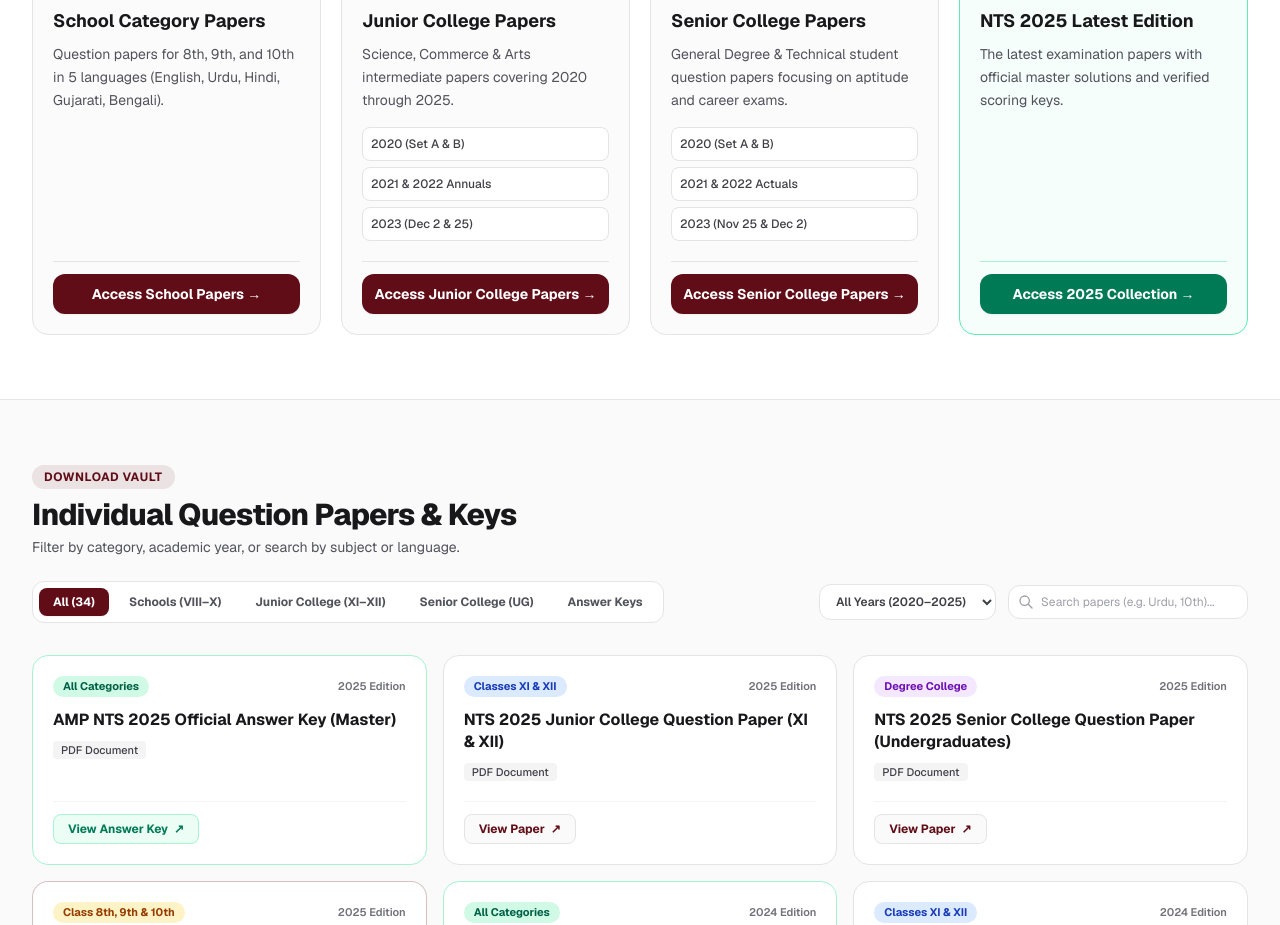
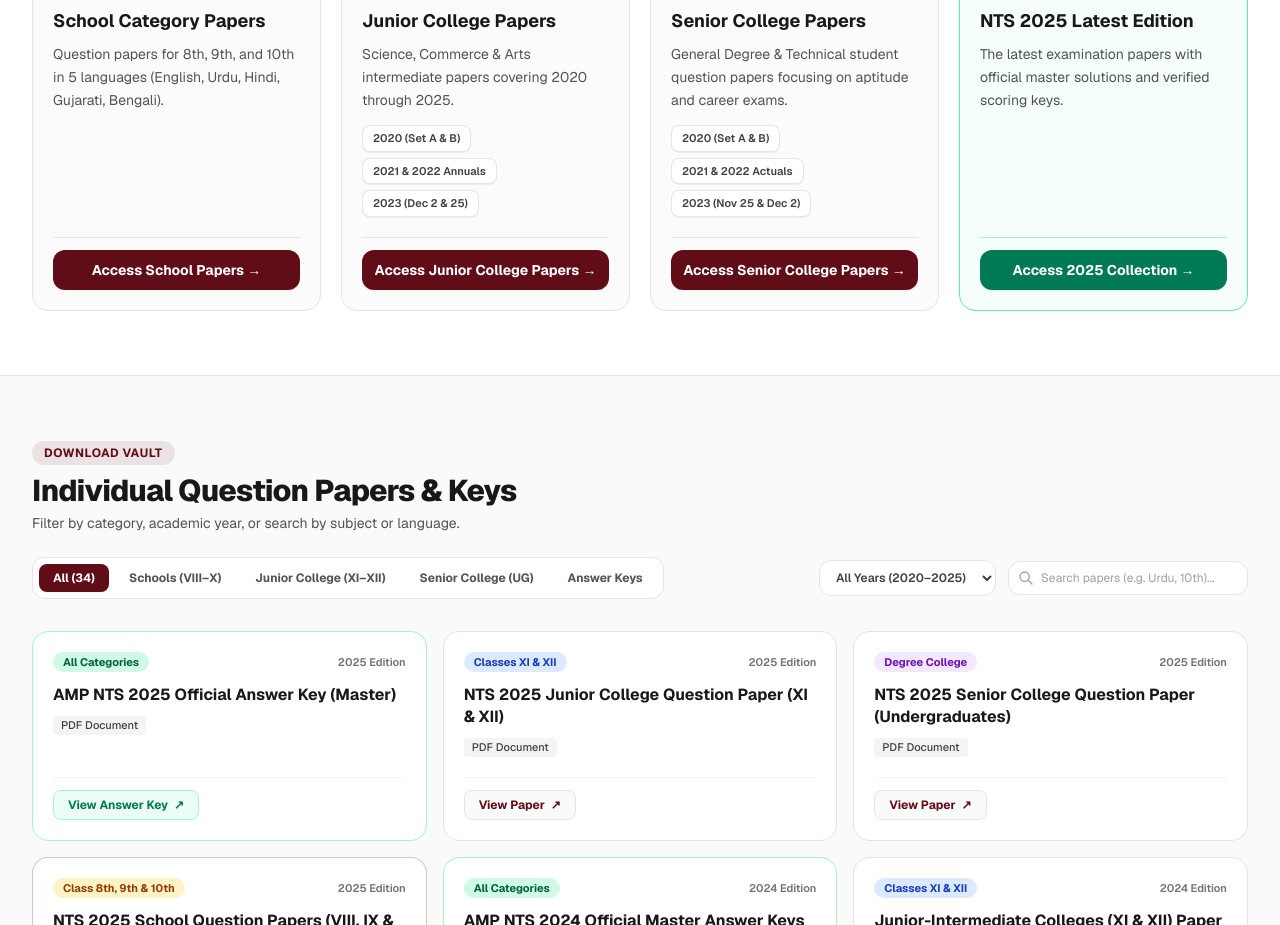
Before and after one commit to ansariafzal-ka/AMP-World-NTS-Web-Application-, a Next.js app: page /Mock_Papers in a window 1280 px wide. Shown: the part 1080-2005 px from the top of the page. Built offline with nearby package versions, Linux system fonts and the light colour scheme.

Commit message:
Convert badges in Cards 2 and 3 into compact inline pill tags

```diff
--- a/src/components/mock-papers/MockPapersContent.tsx
+++ b/src/components/mock-papers/MockPapersContent.tsx
@@ -553,16 +553,16 @@
                   Science, Commerce & Arts intermediate papers covering 2020 through 2025.
                 </p>
 
-                <div className="mt-4 space-y-1.5 text-xs text-zinc-700 font-medium">
-                  <div className="p-2 rounded-lg bg-white border border-zinc-200">
-                    <span>2020 (Set A & B)</span>
-                  </div>
-                  <div className="p-2 rounded-lg bg-white border border-zinc-200">
-                    <span>2021 & 2022 Annuals</span>
-                  </div>
-                  <div className="p-2 rounded-lg bg-white border border-zinc-200">
-                    <span>2023 (Dec 2 & 25)</span>
-                  </div>
+                <div className="mt-3.5 flex flex-wrap gap-1.5">
+                  <span className="inline-flex items-center rounded-lg bg-white border border-zinc-200/90 px-2.5 py-1 text-[11px] font-semibold text-zinc-700 shadow-2xs">
+                    2020 (Set A & B)
+                  </span>
+                  <span className="inline-flex items-center rounded-lg bg-white border border-zinc-200/90 px-2.5 py-1 text-[11px] font-semibold text-zinc-700 shadow-2xs">
+                    2021 & 2022 Annuals
+                  </span>
+                  <span className="inline-flex items-center rounded-lg bg-white border border-zinc-200/90 px-2.5 py-1 text-[11px] font-semibold text-zinc-700 shadow-2xs">
+                    2023 (Dec 2 & 25)
+                  </span>
                 </div>
               </div>
 
@@ -598,16 +598,16 @@
                   General Degree & Technical student question papers focusing on aptitude and career exams.
                 </p>
 
-                <div className="mt-4 space-y-1.5 text-xs text-zinc-700 font-medium">
-                  <div className="p-2 rounded-lg bg-white border border-zinc-200">
-                    <span>2020 (Set A & B)</span>
-                  </div>
-                  <div className="p-2 rounded-lg bg-white border border-zinc-200">
-                    <span>2021 & 2022 Actuals</span>
-                  </div>
-                  <div className="p-2 rounded-lg bg-white border border-zinc-200">
-                    <span>2023 (Nov 25 & Dec 2)</span>
-                  </div>
+                <div className="mt-3.5 flex flex-wrap gap-1.5">
+                  <span className="inline-flex items-center rounded-lg bg-white border border-zinc-200/90 px-2.5 py-1 text-[11px] font-semibold text-zinc-700 shadow-2xs">
+                    2020 (Set A & B)
+                  </span>
+                  <span className="inline-flex items-center rounded-lg bg-white border border-zinc-200/90 px-2.5 py-1 text-[11px] font-semibold text-zinc-700 shadow-2xs">
+                    2021 & 2022 Actuals
+                  </span>
+                  <span className="inline-flex items-center rounded-lg bg-white border border-zinc-200/90 px-2.5 py-1 text-[11px] font-semibold text-zinc-700 shadow-2xs">
+                    2023 (Nov 25 & Dec 2)
+                  </span>
                 </div>
               </div>
 
```
